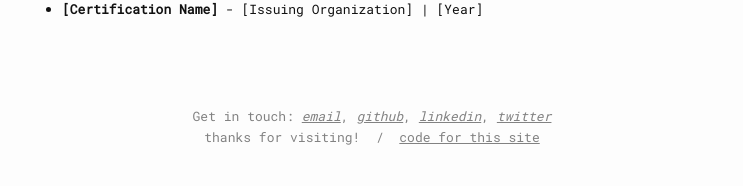
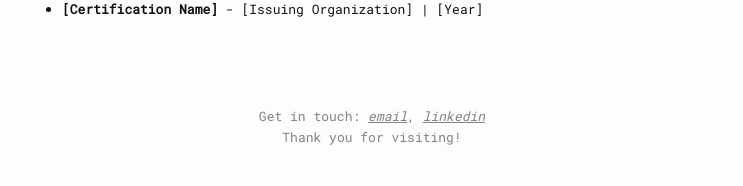
Before and after one commit to amywanwu/amywanwu.github.io, a Jekyll site: the page built from index.html, in a window 1280 px wide. Shown: the part 1948-2134 px from the top of the page, without its empty margins (268-1011 px from the left). Built offline with Jekyll 4.4.1, drawn with Linux system fonts in a browser that asks for light colours.

Commit message:
Update footer.html

```diff
--- a/_includes/footer.html
+++ b/_includes/footer.html
@@ -1,7 +1,7 @@
 <div style="clear: both;"/>
 <footer class="site-footer">
 	<div>
-    Get in touch: <a href="mailto:sophiasun@eng.ucsd.edu"><em>email</em></a>,  <a href="https://github.com/huiwenn"><em> github</em></a>, <a href="https://www.linkedin.com/in/sophiasun01"><em>linkedin</em></a>, <a href="https://twitter.com/huiwensun_"><em> twitter</em></a>
+    Get in touch: <a href="mailto:amywjwu+sourcewebsite@gmail.com"><em>email</em></a>, <a href="https://www.linkedin.com/in/amywjwu"><em>linkedin</em></a>
 </div>
-    thanks for visiting! &nbsp/&nbsp  <a href="https://github.com/huiwenn/huiwenn.github.io" target="_blank"> code for this site</a>
+    Thank you for visiting!
 </footer>
```
